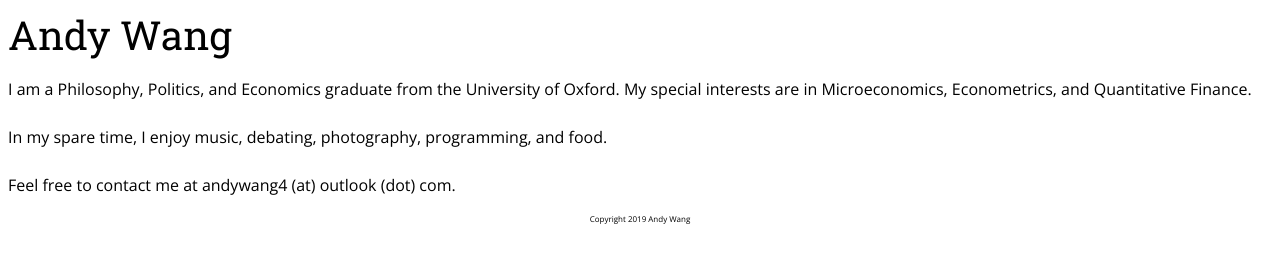
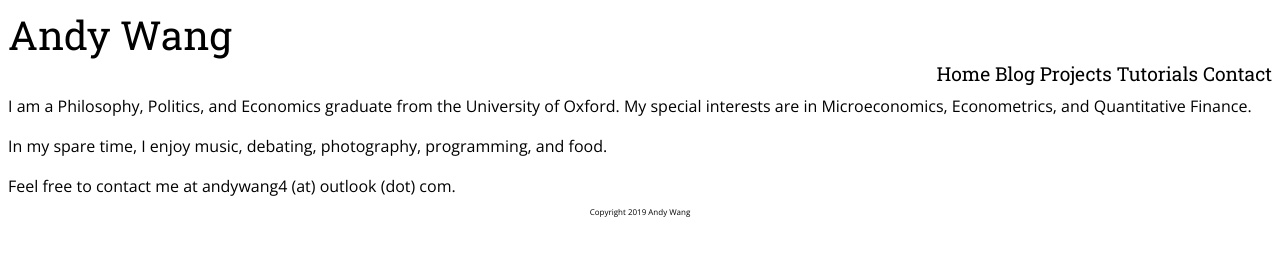
Before and after one commit to wangazz/wangazz.github.io, a plain HTML site: page index.html in a window 1280 px wide. Drawn offline with nearby package versions, Linux system fonts and the light colour scheme.

Commit message:
More edits

```diff
--- a/index.html
+++ b/index.html
@@ -11,27 +11,27 @@
         <link rel="stylesheet" href="https://fonts.googleapis.com/css?family=Open+Sans|Roboto+Slab">
     </head>
     <body>
-    <div id="page">
         <header id="site-header">
-        <div class="logo">
+            <div class="site-logo">
                 Andy Wang
             </div>
-        <div class="menu">
-
+            <div class="navigation-menu">
+                Home
+                Blog
+                Projects
+                Tutorials
+                Contact
             </div>
         </header>
 
-      <p>
+        <main>
             I am a Philosophy, Politics, and Economics graduate from the University of Oxford. My special interests are in Microeconomics, Econometrics, and Quantitative Finance.
-        <br>
             <br>In my spare time, I enjoy music, debating, photography, programming, and food.
-        <br>
             <br>Feel free to contact me at andywang4 (at) outlook (dot) com.
-      </p>
+        </main>
 
         <footer>
             Copyright 2019 Andy Wang
         </footer>
-    </div>
     </body>
 </html>
--- a/styles/styles.css
+++ b/styles/styles.css
@@ -2,15 +2,22 @@
     font-size: 16px;
 }
 
-.logo {
+.site-logo {
     font-size: 2.5rem;
-    font-family: 'Roboto Slab';
+    font-family: 'Roboto Slab', sans-serif;
     font-weight: lighter;
 }
 
-p {
+.navigation-menu {
+    font-size: 1.2rem;
+    font-family: 'Roboto Slab', sans-serif;
+    font-weight: lighter;
+    text-align: right;
+}
+
+main {
     font-size: 1rem;
-    line-height: 1.5;
+    line-height: 2.5;
     font-family: 'Open Sans', sans-serif;
 }
 
```
Also changed, not shown: html/contact.html (added, +14 -0 lines). Lines whose indentation alone changed are shown as unchanged.
